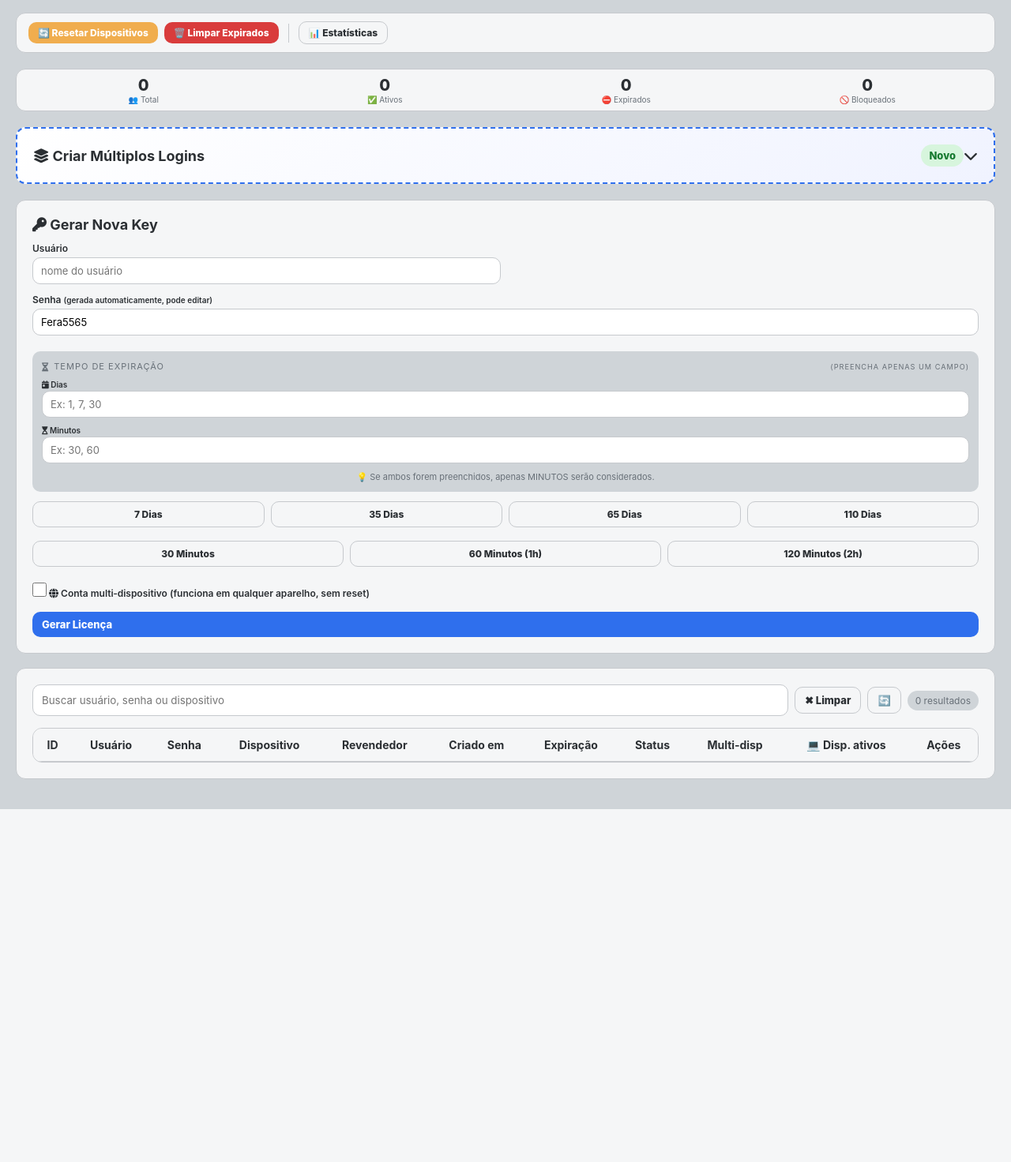
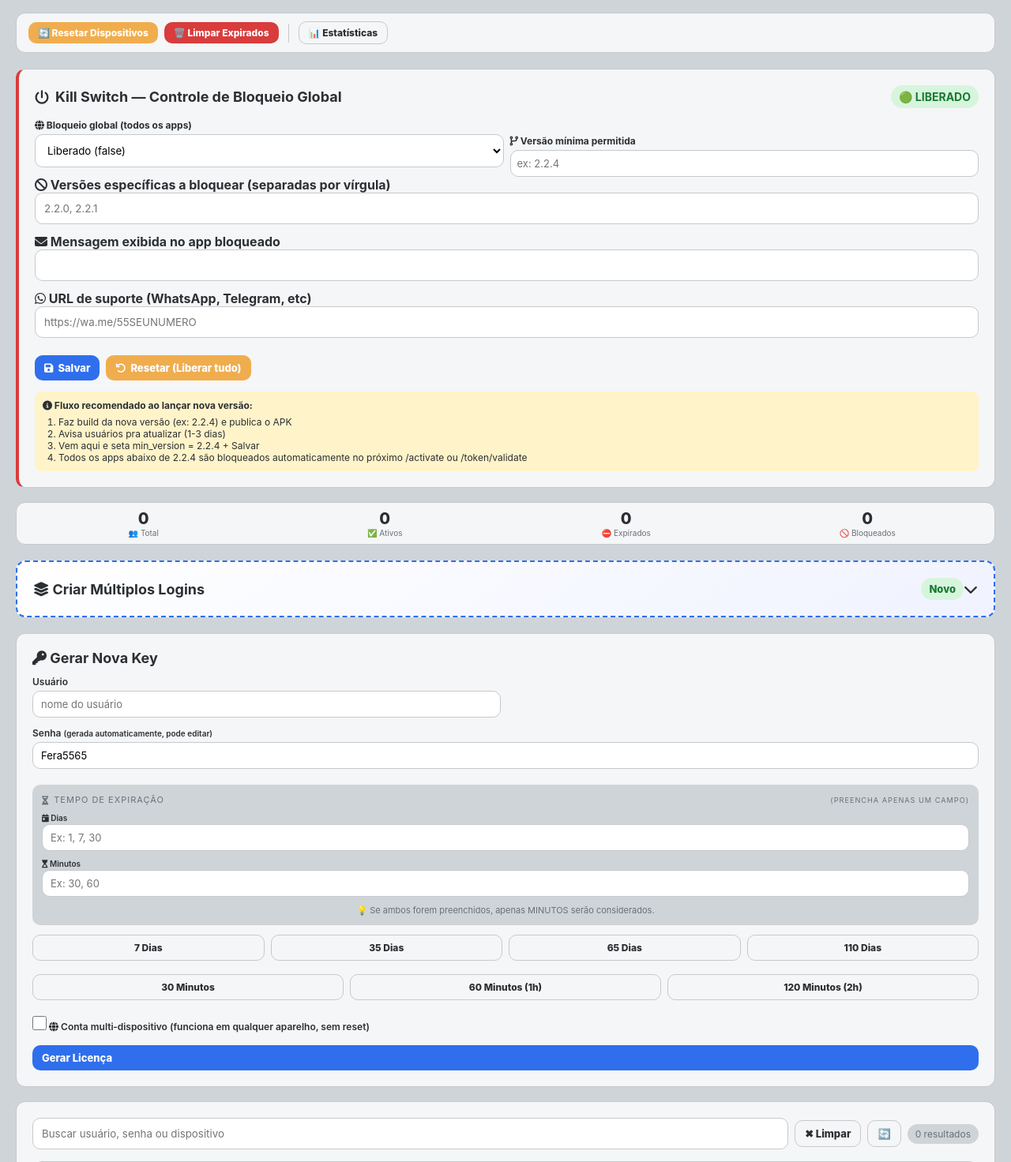
Before and after one commit to FeraAlpha/painel-licenca-server, a Flask app: template templates/admin_index.html in a window 1280 px wide. Shown: the part 54-1526 px from the top of the page at 79% size. Before the commit the page ends 1079 px from the top, so only its background shows below. Run offline with Flask 3, Linux system fonts and the light colour scheme; the template is opened without the code that fills it, so the values that code supplies are empty.

Commit message:
Update admin_index.html

```diff
--- a/templates/admin_index.html
+++ b/templates/admin_index.html
@@ -597,6 +597,25 @@
     cursor: pointer;
   }
 
+  /* Kill Switch Card */
+  .kill-switch-card {
+    border-left: 4px solid #d93c3c;
+  }
+  .kill-switch-status {
+    font-size: 14px;
+    font-weight: bold;
+  }
+  .kill-switch-tip {
+    margin-top: 14px;
+    padding: 10px;
+    background: #fff3c9;
+    border-radius: 8px;
+    font-size: 12px;
+  }
+  .kill-switch-tip ol {
+    margin: 6px 0 0 20px;
+  }
+
   @media (max-width: 820px){
     thead th {
       position: static;
@@ -710,6 +729,72 @@
   <div class="toolbar-divider"></div>
 
   <a href="/admin/reseller_stats" class="btn btn-ghost">📊 Estatísticas</a>
+</div>
+
+<!-- ============================================= -->
+<!--         KILL SWITCH CARD (NOVO)               -->
+<!-- ============================================= -->
+<div class="card kill-switch-card">
+  <div class="card-header">
+    <h2 style="font-size:18px; display:flex; align-items:center; gap:8px;">
+      <i class="fas fa-power-off"></i> Kill Switch — Controle de Bloqueio Global
+    </h2>
+    <span class="badge {% if kill_switch.global %}badge-exp{% else %}badge-ok{% endif %} kill-switch-status">
+      {% if kill_switch.global %}🔴 BLOQUEADO{% else %}🟢 LIBERADO{% endif %}
+    </span>
+  </div>
+
+  <form method="POST" action="/admin/kill_switch_update" style="margin-top:14px;">
+    <input type="hidden" name="action" value="set">
+
+    <div class="compact-row">
+      <div>
+        <label><i class="fas fa-globe"></i> Bloqueio global (todos os apps)</label>
+        <select name="global">
+          <option value="false" {% if not kill_switch.global %}selected{% endif %}>Liberado (false)</option>
+          <option value="true" {% if kill_switch.global %}selected{% endif %}>Bloqueado (true)</option>
+        </select>
+      </div>
+      <div>
+        <label><i class="fas fa-code-branch"></i> Versão mínima permitida</label>
+        <input type="text" name="min_version" placeholder="ex: 2.2.4" value="{{ kill_switch.min_version or '' }}">
+      </div>
+    </div>
+
+    <div>
+      <label><i class="fas fa-ban"></i> Versões específicas a bloquear (separadas por vírgula)</label>
+      <input type="text" name="versions" placeholder="2.2.0, 2.2.1" value="{{ kill_switch.versions|join(', ') }}">
+    </div>
+
+    <div>
+      <label><i class="fas fa-envelope"></i> Mensagem exibida no app bloqueado</label>
+      <input type="text" name="message" maxlength="500" value="{{ kill_switch.message }}">
+    </div>
+
+    <div>
+      <label><i class="fab fa-whatsapp"></i> URL de suporte (WhatsApp, Telegram, etc)</label>
+      <input type="text" name="support_url" placeholder="https://wa.me/55SEUNUMERO" value="{{ kill_switch.support_url or '' }}">
+    </div>
+
+    <div style="display:flex; gap:8px; margin-top:10px;">
+      <button class="btn btn-primary" type="submit">
+        <i class="fas fa-save"></i> Salvar
+      </button>
+      <button class="btn btn-warning" type="button" onclick="resetKillSwitch()">
+        <i class="fas fa-undo"></i> Resetar (Liberar tudo)
+      </button>
+    </div>
+  </form>
+
+  <div class="kill-switch-tip">
+    <strong><i class="fas fa-info-circle"></i> Fluxo recomendado ao lançar nova versão:</strong>
+    <ol>
+      <li>Faz build da nova versão (ex: 2.2.4) e publica o APK</li>
+      <li>Avisa usuários pra atualizar (1-3 dias)</li>
+      <li>Vem aqui e seta <code>min_version = 2.2.4</code> + Salvar</li>
+      <li>Todos os apps abaixo de 2.2.4 são bloqueados automaticamente no próximo /activate ou /token/validate</li>
+    </ol>
+  </div>
 </div>
 
 <div class="stats-bar">
@@ -1411,6 +1496,26 @@ async function toggleMultiDeviceSwitch(checkbox) {
   }
 }
 
+// Função para resetar o Kill Switch
+function resetKillSwitch() {
+  if (confirm('⚠️ Tem certeza que deseja resetar o Kill Switch?\n\nIsso irá:\n- Desativar bloqueio global\n- Remover versão mínima\n- Limpar lista de versões bloqueadas\n- Restaurar mensagem padrão\n\nO sistema voltará ao estado normal de funcionamento.')) {
+    fetch('/admin/kill_switch_update', {
+      method: 'POST',
+      headers: { 'Content-Type': 'application/x-www-form-urlencoded' },
+      body: new URLSearchParams({ action: 'reset' })
+    }).then(response => {
+      if (response.redirected) {
+        window.location.href = response.url;
+      } else {
+        showSuccessMessage('✅ Kill Switch resetado com sucesso!');
+        setTimeout(() => location.reload(), 1000);
+      }
+    }).catch(err => {
+      toast('Erro ao resetar Kill Switch', 'warn');
+    });
+  }
+}
+
 function toggleMenu(btn){
   const box = btn.closest(".actionsBox");
   const menu = box.querySelector(".actionsMenu");
@@ -1461,6 +1566,7 @@ window.toggleDark = toggleDark;
 window.sortTable = sortTable;
 window.toast = toast;
 window.toggleMultiDeviceSwitch = toggleMultiDeviceSwitch;
+window.resetKillSwitch = resetKillSwitch;
 </script>
 </body>
 </html>
```
